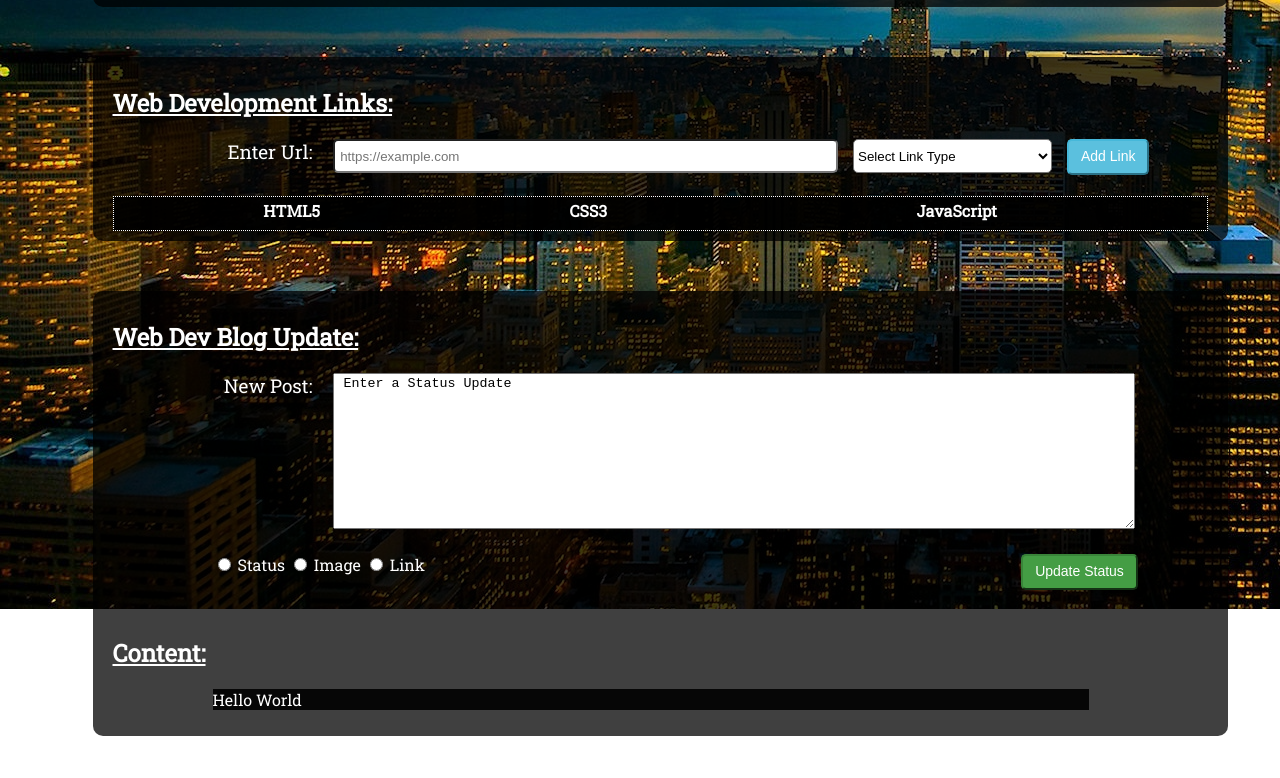
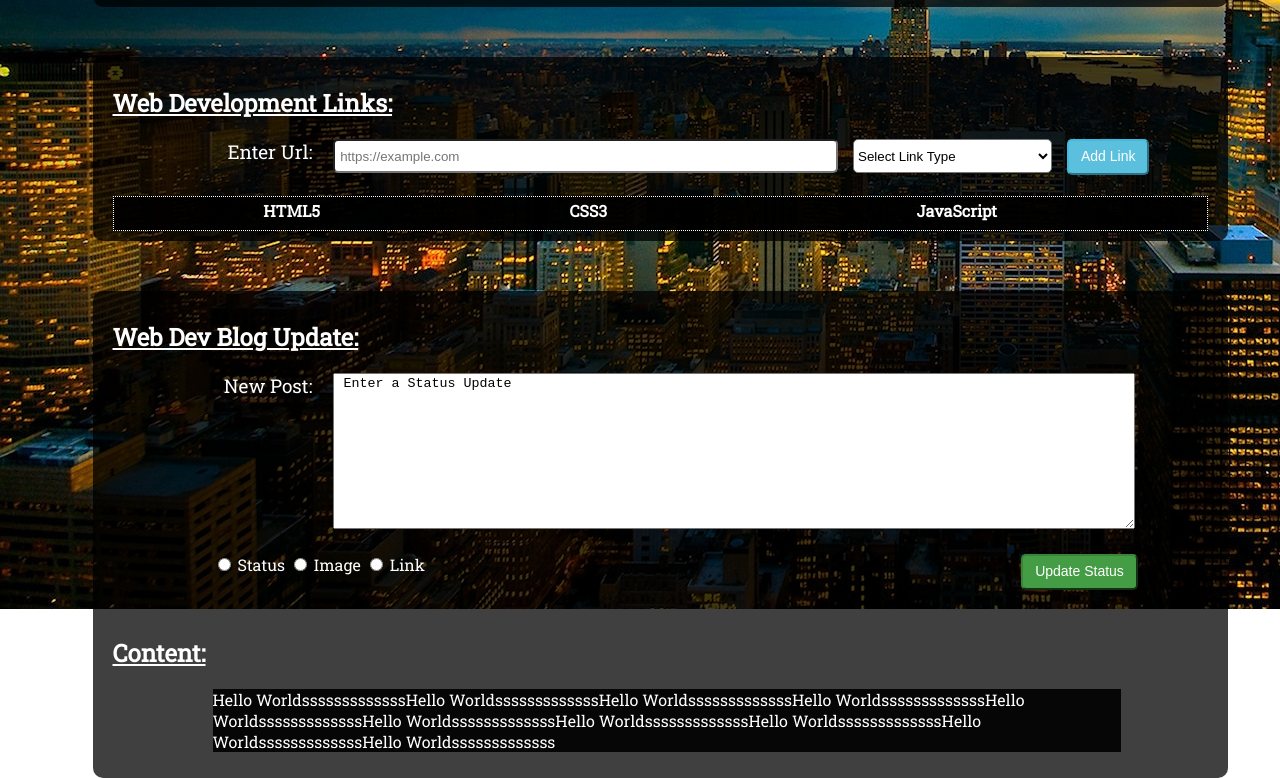
Before and after one commit to jpstearns/blog, a plain HTML site: page index.html in a window 1280 px wide. Shown: the part 471-1249 px from the top of the page. Before the commit the page ends 1207 px from the top, so only its background shows below. Drawn offline with Linux system fonts and the light colour scheme.

Commit message:
quick changes

```diff
--- a/assets/styles.css
+++ b/assets/styles.css
@@ -207,7 +207,7 @@ table{
     -webkit-border-radius: 5px;
 }
 #posting article{
-    width: 80%;
+    width: 83%;
     margin-left: 100px;
     background-image: url(./images/transpBlack90.png);
 }
--- a/index.html
+++ b/index.html
@@ -107,8 +107,11 @@
 			</div>
 			<h2>Content:</h2>
 			<div id="posting">
+				<header>
+
+				</header>
 				<article>
-					<p>Hello World</p>
+					<p>Hello WorldsssssssssssssHello WorldsssssssssssssHello WorldsssssssssssssHello WorldsssssssssssssHello WorldsssssssssssssHello WorldsssssssssssssHello WorldsssssssssssssHello WorldsssssssssssssHello WorldsssssssssssssHello Worldsssssssssssss</p>
 				</article>
 			</div>
 		</div>
```
